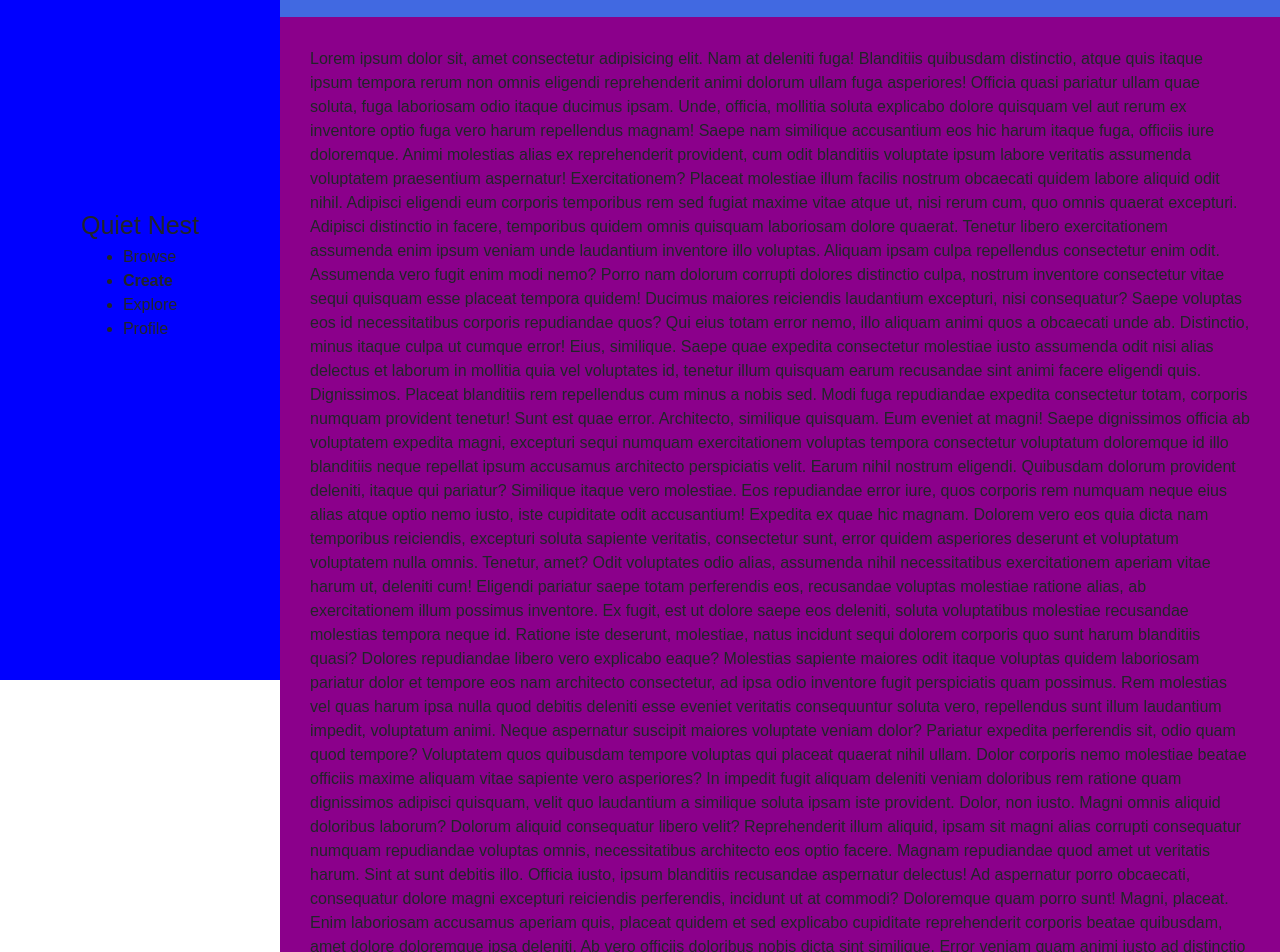
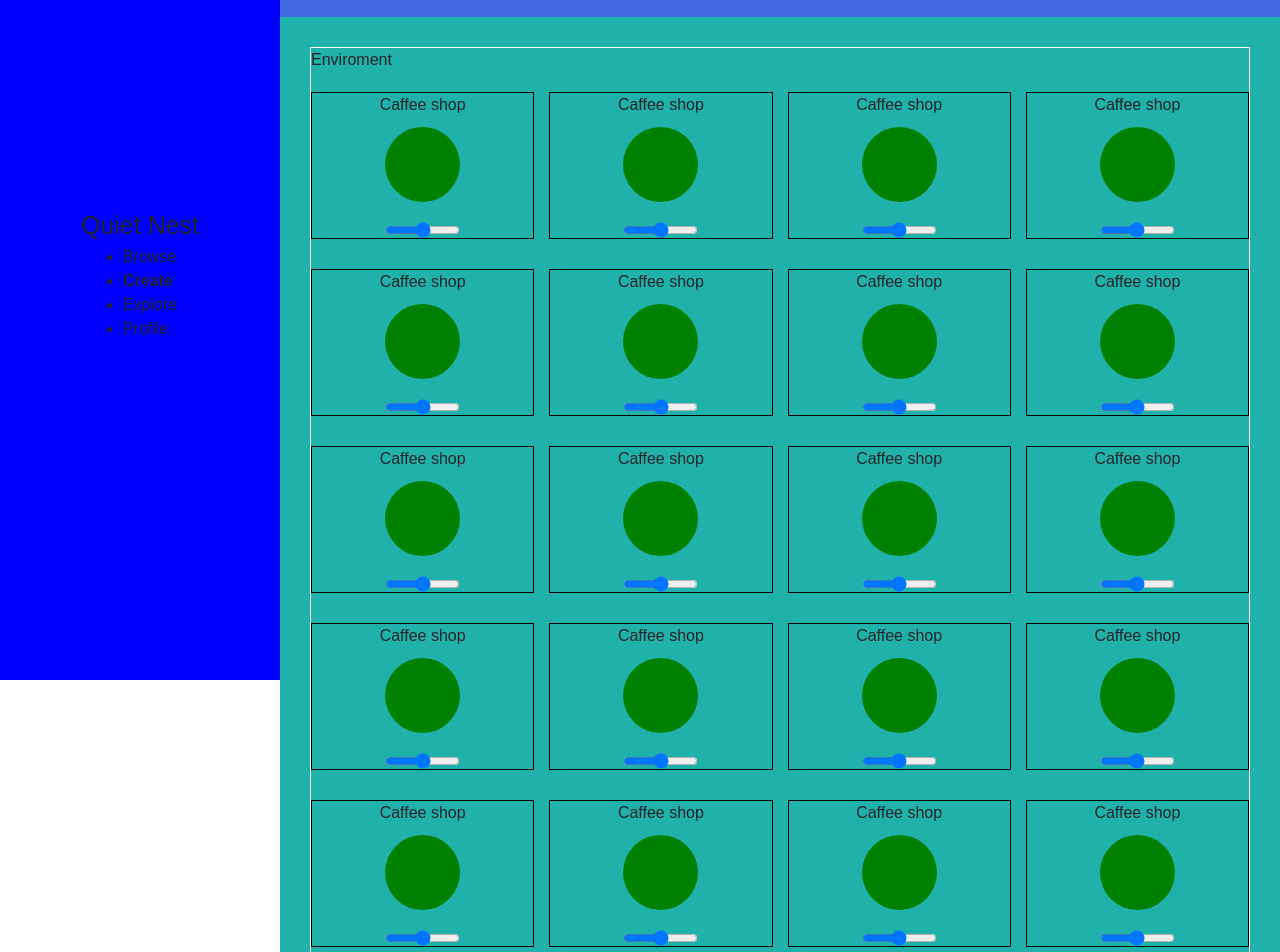
Before and after one commit to maissen/QuietNest-front, an Angular app: page /app/create in a window 1280 px wide. Shown: the part 120-1072 px from the top of the page. Built offline with nearby package versions, Linux system fonts and the light colour scheme.

Commit message:
Finish 'create-section' component.

```diff
--- a/src/app/app.module.ts
+++ b/src/app/app.module.ts
@@ -25,6 +25,7 @@ import { RecommendedForYouItemComponent } from './shared/recommended-for-you-ite
 import { NavbarComponent } from './shared/navbar/navbar.component';
 import { ScenesSectionComponent } from './pages/scenes-section/scenes-section.component';
 import { CreateSectionComponent } from './pages/create-section/create-section.component';
+import { AudioItemComponent } from './pages/create-section/components/audio-item/audio-item.component';
 
 @NgModule({
   declarations: [
@@ -48,7 +49,8 @@ import { CreateSectionComponent } from './pages/create-section/create-section.co
     RecommendedForYouItemComponent,
     NavbarComponent,
     ScenesSectionComponent,
-    CreateSectionComponent
+    CreateSectionComponent,
+    AudioItemComponent
   ],
   imports: [
     BrowserModule,
--- /dev/null
+++ b/src/app/pages/create-section/components/audio-item/audio-item.component.html
@@ -0,0 +1,5 @@
+<div class="content">
+    <p class="name">Caffee shop</p>
+    <div class="icon_thumb"></div>
+    <input type="range" min="0" max="100" step="5   ">
+</div>
--- /dev/null
+++ b/src/app/pages/create-section/components/audio-item/audio-item.component.scss
@@ -0,0 +1,22 @@
+.content {
+    display: inline-flex;
+    flex-direction: column;
+    align-items: center;
+    border: 1px solid black;
+    margin: auto;
+
+    .icon_thumb {
+        height: var(--create-section-audio-item-segment);
+        width: var(--create-section-audio-item-segment);
+        border-radius: 50%;
+        background-color: green;
+    }
+
+    .title {
+
+    }
+
+    input[type="range"] {
+        width: var(--create-section-audio-item-segment);
+    }
+}
--- a/src/app/pages/create-section/create-section.component.html
+++ b/src/app/pages/create-section/create-section.component.html
@@ -26,56 +26,148 @@
 
 
     <div class="loaded_content">
-        Lorem ipsum dolor sit, amet consectetur adipisicing elit. Nam at deleniti fuga! Blanditiis quibusdam distinctio, atque quis itaque ipsum tempora rerum non omnis eligendi reprehenderit animi dolorum ullam fuga asperiores!
-        Officia quasi pariatur ullam quae soluta, fuga laboriosam odio itaque ducimus ipsam. Unde, officia, mollitia soluta explicabo dolore quisquam vel aut rerum ex inventore optio fuga vero harum repellendus magnam!
-        Saepe nam similique accusantium eos hic harum itaque fuga, officiis iure doloremque. Animi molestias alias ex reprehenderit provident, cum odit blanditiis voluptate ipsum labore veritatis assumenda voluptatem praesentium aspernatur! Exercitationem?
-        Placeat molestiae illum facilis nostrum obcaecati quidem labore aliquid odit nihil. Adipisci eligendi eum corporis temporibus rem sed fugiat maxime vitae atque ut, nisi rerum cum, quo omnis quaerat excepturi.
-        Adipisci distinctio in facere, temporibus quidem omnis quisquam laboriosam dolore quaerat. Tenetur libero exercitationem assumenda enim ipsum veniam unde laudantium inventore illo voluptas. Aliquam ipsam culpa repellendus consectetur enim odit.
-        Assumenda vero fugit enim modi nemo? Porro nam dolorum corrupti dolores distinctio culpa, nostrum inventore consectetur vitae sequi quisquam esse placeat tempora quidem! Ducimus maiores reiciendis laudantium excepturi, nisi consequatur?
-        Saepe voluptas eos id necessitatibus corporis repudiandae quos? Qui eius totam error nemo, illo aliquam animi quos a obcaecati unde ab. Distinctio, minus itaque culpa ut cumque error! Eius, similique.
-        Saepe quae expedita consectetur molestiae iusto assumenda odit nisi alias delectus et laborum in mollitia quia vel voluptates id, tenetur illum quisquam earum recusandae sint animi facere eligendi quis. Dignissimos.
-        Placeat blanditiis rem repellendus cum minus a nobis sed. Modi fuga repudiandae expedita consectetur totam, corporis numquam provident tenetur! Sunt est quae error. Architecto, similique quisquam. Eum eveniet at magni!
-        Saepe dignissimos officia ab voluptatem expedita magni, excepturi sequi numquam exercitationem voluptas tempora consectetur voluptatum doloremque id illo blanditiis neque repellat ipsum accusamus architecto perspiciatis velit. Earum nihil nostrum eligendi.
-        Quibusdam dolorum provident deleniti, itaque qui pariatur? Similique itaque vero molestiae. Eos repudiandae error iure, quos corporis rem numquam neque eius alias atque optio nemo iusto, iste cupiditate odit accusantium!
-        Expedita ex quae hic magnam. Dolorem vero eos quia dicta nam temporibus reiciendis, excepturi soluta sapiente veritatis, consectetur sunt, error quidem asperiores deserunt et voluptatum voluptatem nulla omnis. Tenetur, amet?
-        Odit voluptates odio alias, assumenda nihil necessitatibus exercitationem aperiam vitae harum ut, deleniti cum! Eligendi pariatur saepe totam perferendis eos, recusandae voluptas molestiae ratione alias, ab exercitationem illum possimus inventore.
-        Ex fugit, est ut dolore saepe eos deleniti, soluta voluptatibus molestiae recusandae molestias tempora neque id. Ratione iste deserunt, molestiae, natus incidunt sequi dolorem corporis quo sunt harum blanditiis quasi?
-        Dolores repudiandae libero vero explicabo eaque? Molestias sapiente maiores odit itaque voluptas quidem laboriosam pariatur dolor et tempore eos nam architecto consectetur, ad ipsa odio inventore fugit perspiciatis quam possimus.
-        Rem molestias vel quas harum ipsa nulla quod debitis deleniti esse eveniet veritatis consequuntur soluta vero, repellendus sunt illum laudantium impedit, voluptatum animi. Neque aspernatur suscipit maiores voluptate veniam dolor?
-        Pariatur expedita perferendis sit, odio quam quod tempore? Voluptatem quos quibusdam tempore voluptas qui placeat quaerat nihil ullam. Dolor corporis nemo molestiae beatae officiis maxime aliquam vitae sapiente vero asperiores?
-        In impedit fugit aliquam deleniti veniam doloribus rem ratione quam dignissimos adipisci quisquam, velit quo laudantium a similique soluta ipsam iste provident. Dolor, non iusto. Magni omnis aliquid doloribus laborum?
-        Dolorum aliquid consequatur libero velit? Reprehenderit illum aliquid, ipsam sit magni alias corrupti consequatur numquam repudiandae voluptas omnis, necessitatibus architecto eos optio facere. Magnam repudiandae quod amet ut veritatis harum.
-        Sint at sunt debitis illo. Officia iusto, ipsum blanditiis recusandae aspernatur delectus! Ad aspernatur porro obcaecati, consequatur dolore magni excepturi reiciendis perferendis, incidunt ut at commodi? Doloremque quam porro sunt!
-        Magni, placeat. Enim laboriosam accusamus aperiam quis, placeat quidem et sed explicabo cupiditate reprehenderit corporis beatae quibusdam, amet dolore doloremque ipsa deleniti. Ab vero officiis doloribus nobis dicta sint similique.
-        Error veniam quam animi iusto ad distinctio dolores corporis quis officiis consequuntur non eligendi aspernatur quod, nostrum totam! Veritatis totam nihil quasi, atque voluptas quia mollitia repellat repudiandae animi voluptatem!
-        Facilis minima repellat delectus, error aspernatur cum adipisci fuga laborum maxime quia dolore. Doloremque minima veritatis harum, dolore ducimus expedita libero vel deleniti. Provident quaerat quis magnam, omnis quisquam a?
-        Quis, veritatis. Neque voluptatibus consectetur quibusdam tempora dolor eaque blanditiis vitae modi dignissimos magnam numquam obcaecati fugiat mollitia aut quas alias fuga, nulla nam laboriosam molestiae. Voluptatem, error magnam! Est?
-        Provident id quibusdam, omnis enim sequi ipsam ducimus nesciunt, deserunt eligendi officiis blanditiis placeat et temporibus porro est dignissimos corrupti cupiditate? Natus hic vitae, laboriosam maiores possimus blanditiis culpa dolore.
-        Reiciendis alias, error magnam labore sint quia ut eos magni minima veritatis quo delectus eius sit accusantium repudiandae. Fugit temporibus fuga et placeat iure totam eius excepturi perspiciatis molestias ullam?
-        Facilis sit sapiente explicabo ut aliquid minima ratione exercitationem incidunt, itaque error et nisi, sint beatae harum officia vero vitae voluptatem in. Placeat totam cupiditate voluptate autem, sequi commodi tempora.
-        Laboriosam alias, odio sunt suscipit earum eligendi ut officiis quidem molestiae et voluptas error incidunt velit quo natus eum quisquam temporibus adipisci ab quae. Aliquid harum nihil soluta omnis unde?
-        Ipsa, excepturi vitae dignissimos nemo voluptatibus harum accusantium voluptatem veritatis, velit dolorum eligendi dolore inventore. Amet, officia corrupti quibusdam vitae suscipit alias, in laborum accusamus nulla ut laudantium itaque quos?
-        Recusandae rem natus numquam molestiae illo exercitationem consequatur enim, nobis a iste sed quibusdam officiis aliquid placeat deserunt. In rem minus quod eligendi repudiandae fugiat laudantium cum quibusdam sed dolor.
-        Excepturi quidem beatae repellendus id voluptas voluptate facere velit quia. Possimus totam quaerat natus asperiores ut omnis provident itaque cumque dolor dolore similique nobis neque alias, reiciendis beatae quis magni!
-        Assumenda, error! Expedita veniam deserunt porro tempora asperiores explicabo possimus? Ullam repellat omnis tempora, praesentium tenetur nulla ipsa? Cupiditate sit commodi nulla quo quidem incidunt, a hic officia ipsum soluta.
-        Nemo nihil dignissimos at culpa quos deleniti delectus, fugiat corporis voluptatem aut fuga recusandae quae sint laboriosam doloribus rem commodi laudantium repellendus! Facere sint provident neque inventore commodi temporibus necessitatibus?
-        Soluta, ad iure blanditiis debitis dicta qui provident? Culpa similique deserunt distinctio nam autem impedit natus? Vero explicabo error perferendis rerum totam earum repellat, esse cumque quibusdam, consequuntur, obcaecati molestiae.
-        Voluptate voluptatem officiis suscipit eius unde corrupti vel doloribus similique ipsa officia exercitationem deleniti rerum, esse, excepturi magnam dolore, deserunt delectus inventore nostrum consequatur dolor ea hic! Voluptatem, voluptate nulla!
-        Repudiandae voluptatum fugiat quasi magnam exercitationem aliquid illo odit quas modi numquam. Rerum maiores ipsum voluptatem nemo, corrupti aliquid quia, eos magnam aperiam vero dolores asperiores optio! Neque, quisquam eos!
-        Eaque aspernatur minus quia dolorem quae a, rerum maiores necessitatibus tenetur consequatur amet, neque non dignissimos? Quod, sequi sapiente sunt porro illo magni dolor consectetur doloremque numquam dicta quisquam animi.
-        In ut odit animi, quae praesentium temporibus consequatur autem, amet facere maxime voluptatibus! Maiores, alias fugiat ab magni eius sapiente, labore aperiam voluptate porro distinctio rem tenetur necessitatibus mollitia cumque!
-        Amet fugit, exercitationem est animi suscipit officiis iure fuga reiciendis dolorum illo numquam, dolor non consectetur error aspernatur. Ipsam delectus dolore maxime esse, optio quos distinctio harum quae sint ut.
-        Sint maxime id, unde consectetur nemo odit asperiores cum. Et sunt voluptatum, in iste repellendus omnis iure dolore consectetur debitis placeat totam voluptates blanditiis ab commodi magni harum eum. Itaque.
-        Incidunt nostrum iure beatae at reiciendis deserunt odio quibusdam accusantium, reprehenderit fuga, impedit atque totam, temporibus dolores voluptatibus earum natus doloribus excepturi distinctio necessitatibus voluptatum enim blanditiis iusto praesentium? Omnis.
-        Sint, eius reiciendis modi nostrum officia officiis, quia ratione, fuga alias mollitia cum? Quidem expedita blanditiis laboriosam, ab deserunt nesciunt, cum soluta dolore voluptas commodi ipsam mollitia, architecto eum excepturi.
-        Dolorem sunt quasi vel repudiandae, similique veritatis voluptate aut consequatur iste libero animi soluta tempore odit enim? Est molestias pariatur quo doloribus asperiores natus laboriosam magnam consequatur sapiente dolores! Tempore.
-        Ipsum molestias laborum delectus commodi saepe temporibus accusamus repellat nulla aspernatur, quam reiciendis totam cum, eum quisquam voluptatem, quibusdam fugit repellendus magni incidunt rem sint amet hic alias ipsam? Rerum?
-        Unde cupiditate laboriosam a consequatur ratione est voluptatum nemo laudantium similique ducimus ipsum non inventore nisi accusamus ex quos vel cum, recusandae placeat! Dolorum debitis neque impedit suscipit nostrum distinctio.
-        Voluptas eligendi, voluptatem fugit et commodi doloremque dolorum optio. Sapiente recusandae quasi dolorem. Ex blanditiis debitis sed qui nihil maiores, repudiandae dolorem voluptatem dolores beatae odit, adipisci consectetur magnam quis?
-        Atque voluptatum perspiciatis nobis dignissimos voluptatem sed harum quam cum eaque! Excepturi tempore non, quaerat officia suscipit enim? Veniam voluptatem repudiandae ipsa consectetur molestias, quae dolor dicta quaerat ducimus atque.
-        Repellendus quibusdam fugit vitae labore harum nesciunt rem dolores quod sit tempore voluptate necessitatibus dolorem, eligendi mollitia natus neque qui? Commodi sint perspiciatis reiciendis magni! Voluptatum alias magni quam obcaecati?
-        Asperiores, inventore fugiat debitis recusandae atque quibusdam minima, quod tenetur doloribus ut sequi eum distinctio perspiciatis possimus molestias quaerat, in at nemo maiores dolores! Natus nemo quis enim neque voluptas.
-        Eius quasi similique labore in magnam, aut rerum, iste porro fugiat veniam natus eveniet! Natus totam facere vero minima facilis placeat corporis, ratione quos autem veritatis nam praesentium vel sed?
+        <div class="category_unit">
+            <div class="title">Enviroment</div>
+            <div class="audio_items">
+
+                <div class="item">
+                    <p class="name">Caffee shop</p>
+                    <div class="icon_thumb"></div>
+                    <input type="range" min="0" max="100" step="5   ">
+                </div>
+                <div class="item">
+                    <p class="name">Caffee shop</p>
+                    <div class="icon_thumb"></div>
+                    <input type="range" min="0" max="100" step="5   ">
+                </div>
+                <div class="item">
+                    <p class="name">Caffee shop</p>
+                    <div class="icon_thumb"></div>
+                    <input type="range" min="0" max="100" step="5   ">
+                </div>
+                <div class="item">
+                    <p class="name">Caffee shop</p>
+                    <div class="icon_thumb"></div>
+                    <input type="range" min="0" max="100" step="5   ">
+                </div>
+                <div class="item">
+                    <p class="name">Caffee shop</p>
+                    <div class="icon_thumb"></div>
+                    <input type="range" min="0" max="100" step="5   ">
+                </div>
+                <div class="item">
+                    <p class="name">Caffee shop</p>
+                    <div class="icon_thumb"></div>
+                    <input type="range" min="0" max="100" step="5   ">
+                </div>
+                <div class="item">
+                    <p class="name">Caffee shop</p>
+                    <div class="icon_thumb"></div>
+                    <input type="range" min="0" max="100" step="5   ">
+                </div>
+                <div class="item">
+                    <p class="name">Caffee shop</p>
+                    <div class="icon_thumb"></div>
+                    <input type="range" min="0" max="100" step="5   ">
+                </div>
+                <div class="item">
+                    <p class="name">Caffee shop</p>
+                    <div class="icon_thumb"></div>
+                    <input type="range" min="0" max="100" step="5   ">
+                </div>
+                <div class="item">
+                    <p class="name">Caffee shop</p>
+                    <div class="icon_thumb"></div>
+                    <input type="range" min="0" max="100" step="5   ">
+                </div>
+                <div class="item">
+                    <p class="name">Caffee shop</p>
+                    <div class="icon_thumb"></div>
+                    <input type="range" min="0" max="100" step="5   ">
+                </div>
+                <div class="item">
+                    <p class="name">Caffee shop</p>
+                    <div class="icon_thumb"></div>
+                    <input type="range" min="0" max="100" step="5   ">
+                </div>
+                <div class="item">
+                    <p class="name">Caffee shop</p>
+                    <div class="icon_thumb"></div>
+                    <input type="range" min="0" max="100" step="5   ">
+                </div>
+                <div class="item">
+                    <p class="name">Caffee shop</p>
+                    <div class="icon_thumb"></div>
+                    <input type="range" min="0" max="100" step="5   ">
+                </div>
+                <div class="item">
+                    <p class="name">Caffee shop</p>
+                    <div class="icon_thumb"></div>
+                    <input type="range" min="0" max="100" step="5   ">
+                </div>
+                <div class="item">
+                    <p class="name">Caffee shop</p>
+                    <div class="icon_thumb"></div>
+                    <input type="range" min="0" max="100" step="5   ">
+                </div>
+                <div class="item">
+                    <p class="name">Caffee shop</p>
+                    <div class="icon_thumb"></div>
+                    <input type="range" min="0" max="100" step="5   ">
+                </div>
+                <div class="item">
+                    <p class="name">Caffee shop</p>
+                    <div class="icon_thumb"></div>
+                    <input type="range" min="0" max="100" step="5   ">
+                </div>
+                <div class="item">
+                    <p class="name">Caffee shop</p>
+                    <div class="icon_thumb"></div>
+                    <input type="range" min="0" max="100" step="5   ">
+                </div>
+                <div class="item">
+                    <p class="name">Caffee shop</p>
+                    <div class="icon_thumb"></div>
+                    <input type="range" min="0" max="100" step="5   ">
+                </div>
+                <div class="item">
+                    <p class="name">Caffee shop</p>
+                    <div class="icon_thumb"></div>
+                    <input type="range" min="0" max="100" step="5   ">
+                </div>
+                <div class="item">
+                    <p class="name">Caffee shop</p>
+                    <div class="icon_thumb"></div>
+                    <input type="range" min="0" max="100" step="5   ">
+                </div>
+                <div class="item">
+                    <p class="name">Caffee shop</p>
+                    <div class="icon_thumb"></div>
+                    <input type="range" min="0" max="100" step="5   ">
+                </div>
+                <div class="item">
+                    <p class="name">Caffee shop</p>
+                    <div class="icon_thumb"></div>
+                    <input type="range" min="0" max="100" step="5   ">
+                </div>
+                <div class="item">
+                    <p class="name">Caffee shop</p>
+                    <div class="icon_thumb"></div>
+                    <input type="range" min="0" max="100" step="5   ">
+                </div>
+                <div class="item">
+                    <p class="name">Caffee shop</p>
+                    <div class="icon_thumb"></div>
+                    <input type="range" min="0" max="100" step="5   ">
+                </div>
+                <div class="item">
+                    <p class="name">Caffee shop</p>
+                    <div class="icon_thumb"></div>
+                    <input type="range" min="0" max="100" step="5   ">
+                </div>
+
+            </div>
+        </div>
     </div>
 
 </div>
--- a/src/app/pages/create-section/create-section.component.scss
+++ b/src/app/pages/create-section/create-section.component.scss
@@ -41,7 +41,52 @@
 
     .loaded_content {
         padding: var(--dynamic-content-padding);
-        background-color: darkmagenta;
+
+        .category_unit {
+            border: 1px solid white;
+
+            .title {
+                margin-bottom: 2rem;
+            }
+
+            .audio_items {
+                display: grid;
+                grid-template-columns: repeat(3, 1fr);
+                row-gap: 3rem;
+                column-gap: 1.5rem;
+                justify-content: center;
+
+                @media all and (min-width: 750px) {
+                    grid-template-columns: repeat(4, 1fr);
+                }
+
+                .item {
+                    width: 100%;
+                    display: flex;
+                    flex-direction: column;
+                    align-items: center;
+                    border: 1px solid black;
+                    margin: auto;
+
+                    .title {
+
+                    }
+
+                    .icon_thumb {
+                        height: var(--create-section-audio-item-segment);
+                        width: var(--create-section-audio-item-segment);
+                        border-radius: 50%;
+                        background-color: green;
+                        margin-bottom: 2rem;
+                    }
+
+                    input[type="range"] {
+                        width: var(--create-section-audio-item-segment);
+                    }
+                }
+            }
+
+        }
     }
 
 
--- a/src/styles/variables.scss
+++ b/src/styles/variables.scss
@@ -66,4 +66,16 @@
         --browse-section-header-height: calc(28rem + 11rem);
     }
 
+
+
+    --create-section-audio-item-segment: 6rem;
+    @media all and (min-width: 400px) {
+        --create-section-audio-item-segment: calc(6rem + 1rem);
+    }
+    @media all and (min-width: 750px) {
+        --create-section-audio-item-segment: calc(6rem + 1.5rem);
+    }
+    @media all and (min-width: 1400px) {
+        --create-section-audio-item-segment: calc(6rem + 2.5rem);
+    }
 }
```
Also changed, not shown: src/app/pages/create-section/components/audio-item/audio-item.component.ts (added, +10 -0 lines), 1 other file (tests, documents, lock files or other folders).
